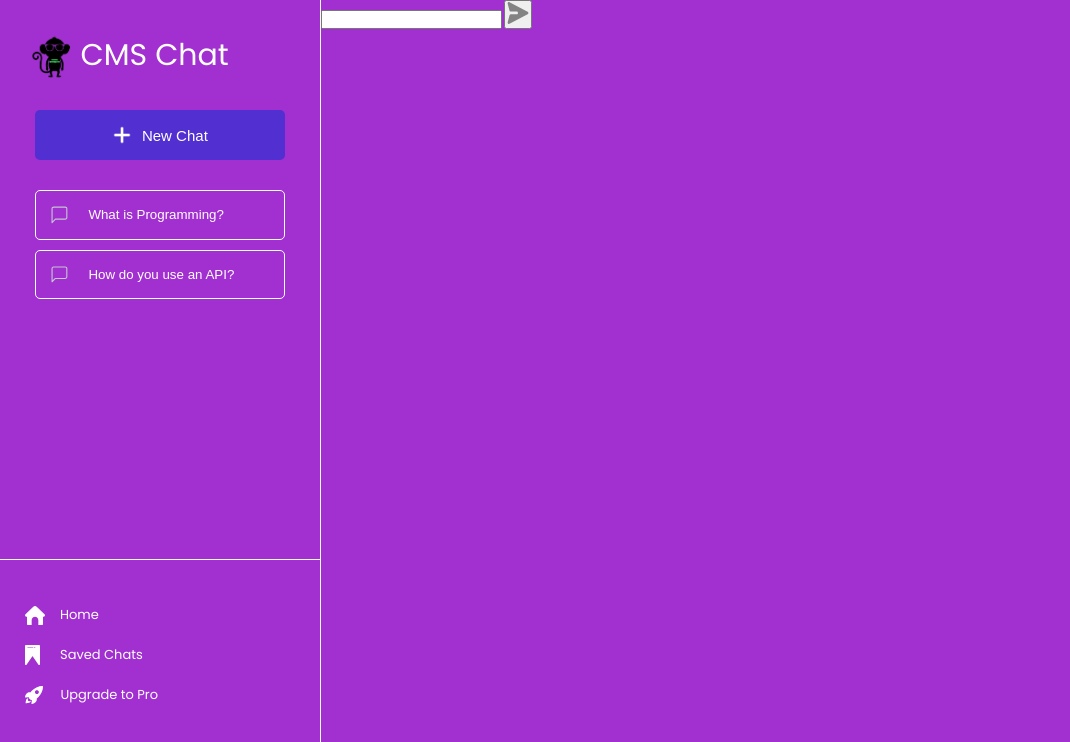
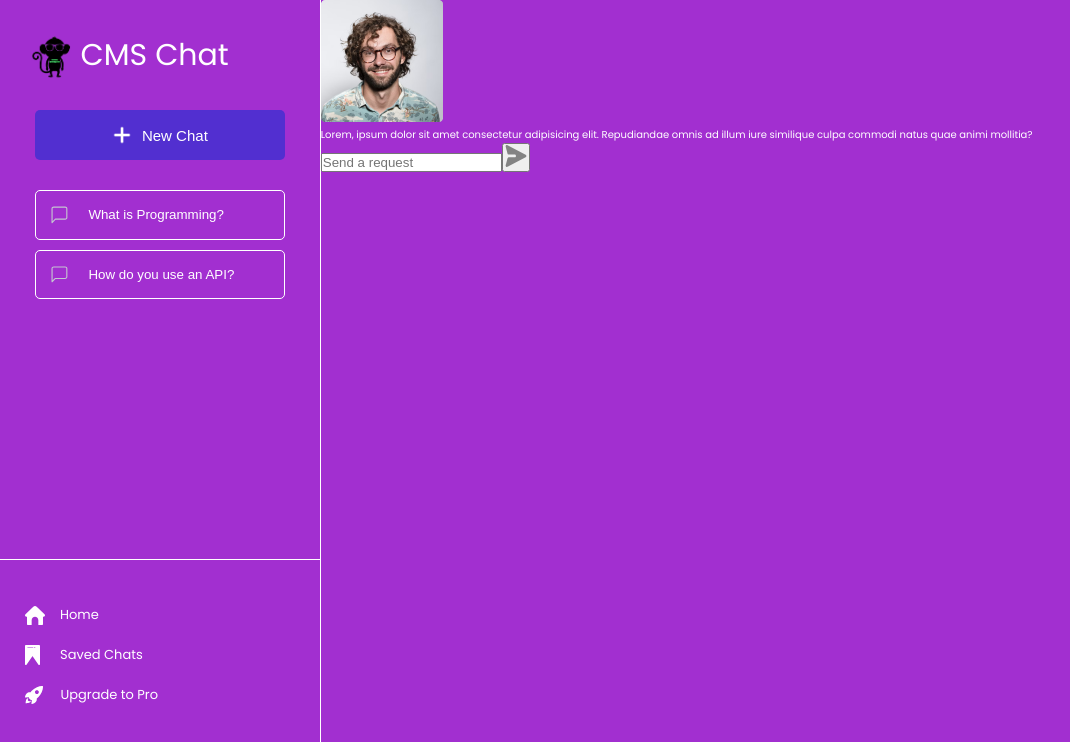
Before and after one commit to DDeShon/react-chat-ai, a React (Create React App) app: page / in a window 1280 px wide. Shown: the top 742 px of the page, without its empty margins (0-1070 px from the left). Built offline with nearby package versions, Linux system fonts and the light colour scheme.

Commit message:
working on ui layout

```diff
--- a/src/App.js
+++ b/src/App.js
@@ -6,6 +6,7 @@ import home from "./assets/home.svg";
 import saved from "./assets/bookmark.svg";
 import rocket from "./assets/rocket.svg";
 import sendBtn from "./assets/send.svg";
+import userIcon from "./assets/user-icon.png";
 
 function App() {
   return (
@@ -47,12 +48,21 @@ function App() {
         </div>
       </div>
       <div className="main">
-        <div className="chats"></div>
+        <div className="chats">
+          <div className="chat">
+            <img src={userIcon} alt="" />{" "}
+            <p className="text">
+              Lorem, ipsum dolor sit amet consectetur adipisicing elit.
+              Repudiandae omnis ad illum iure similique culpa commodi natus quae
+              animi mollitia?
+            </p>
+          </div>
+        </div>
         <div className="chatFooter">
           <div className="input">
-            <input type="text" />{" "}
+            <input type="text" placeholder="Send a request" />
             <button className="send">
-              <img src={sendBtn} alt="" />
+              <img src={sendBtn} alt="send" />
             </button>
           </div>
         </div>
```
Also changed, not shown: src/assets/user-icon.png (added).
